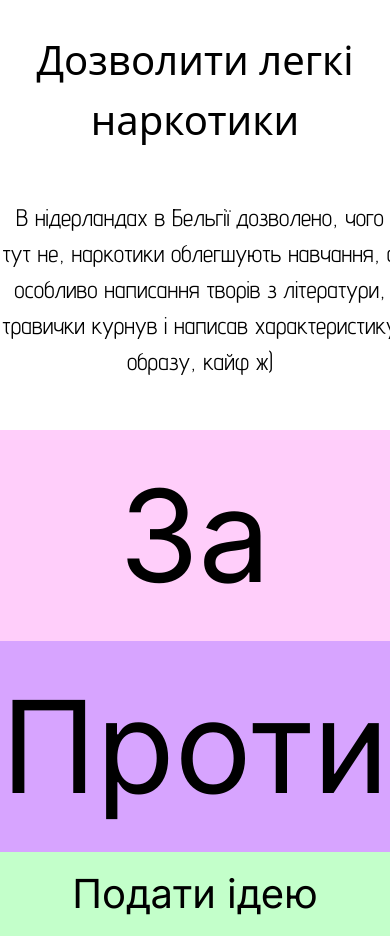
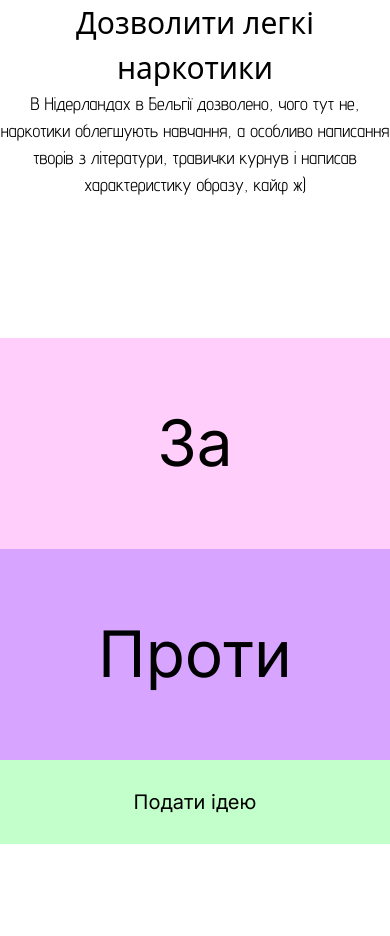
Before and after one commit to Slavik0911/schoolvoit, a website: page index.html in a window 390 px wide. After the commit the page ends 844 px from the top, so only its background shows below. Drawn offline with Linux system fonts and the light colour scheme.

Commit message:
Add adaptive interface

```diff
--- a/index.html
+++ b/index.html
@@ -5,30 +5,19 @@
   <meta name="viewport" content="width=device-width, initial-scale=1.0">
   <link href="./output.css" rel="stylesheet">
   <link href="input.css" rel="stylesheet">
-
   <link href="https://fonts.googleapis.com/css2?family=Inter:wght@400;700&display=swap" rel="stylesheet">
   <link href="https://fonts.googleapis.com/css2?family=Advent+Pro:wght@400;700&display=swap" rel="stylesheet">
-
-
 </head>
-<body>
-  <h1 class="title mt-[30px]">
-    Дозволити легкі наркотики
-  </h1>
-  <h1 class="title-description mt-[50px]">
-    В нідерландах в Бельгії дозволено, чого тут не, наркотики облегшують навчання, а особливо написання творів з літератури, травички курнув і написав характеристику образу, кайф ж)
-  </h1>
-<div>
-    <button class="void-button marsallo mt-[50px]">
-        За
-    </button>
-    <button class="void-button purple">
-        Проти
-    </button>
-    <button class="void-button void-button--small light-green">
-        Подати ідею
-    </button>
+<body class="flex flex-col min-h-screen">
+  <h1 class="title">Дозволити легкі наркотики</h1>
+  <h1 class="title-description">В Нідерландах в Бельгії дозволено, чого тут не, наркотики облегшують навчання, а особливо написання творів з літератури, травички курнув і написав характеристику образу, кайф ж)</h1>
+  <div class="flex-grow">
 </div>
+  <div>
+    <button class="void-button marsallo">За</button>
+    <button class="void-button purple">Проти</button>
+    <button class="void-button void-button--small light-green">Подати ідею</button>
+  </div>
 
 </body>
 </html>
--- a/input.css
+++ b/input.css
@@ -1,41 +1,72 @@
 @tailwind base;
 @tailwind components;
 @tailwind utilities;
+@layer components {
+    .button-container {
+        @apply flex flex-col w-full; /* Дозволяє контейнеру займати 100% ширини */
+    }
 
-@layer components {
     .inter {
         font-family: 'Inter', sans-serif;
     }
-
     .advent-pro {
         font-family: 'Advent Pro', sans-serif;
     }
-
     .marsallo {
         background: #FFCEFA;
     }
-
     .purple {
         background: #D7A4FF;
     }
-
     .light-green{
         background: #C3FFCA;
     }
-
     .void-button {
-        @apply w-full h-[25vh] text-[128px] inter; /* Використовуйте font-inter без крапки */
+        @apply w-full h-[25vh] text-[128px] inter;
     }
-
     .void-button--small {
-        @apply h-[10vh] text-[40px] inter; /* Використовуйте модифікатор без крапки */
+        @apply h-[10vh] text-[40px] inter;
     }
-
     .title{
         @apply text-[40px] text-center
     }
+    .title-description{
+        @apply w-full text-[24px] advent-pro text-center mx-auto;
+    }
+    .title-creator {
+        @apply text-[24px] advent-pro; /* Стилі тексту "byYp" */
+        right: 10px; /* Відстань від правого краю кнопки */
+        top: 50%; /* Вирівнюємо по вертикалі по центру кнопки */
+        transform: translateY(-50%); /* Центруємо по вертикалі */
+    }
 
-    .title-description{
-        @apply w-[400px] text-[24px] advent-pro text-center mx-auto;
+    @media (max-width: 1024px) {
+        .title{
+            @apply text-[30px] text-center
+        }
+        .title-description{
+            @apply w-full text-[24px] advent-pro text-center
+        }
+        .void-button{
+            @apply w-full h-[25vh] text-[64px] inter;
+        }
+        .void-button--small {
+            @apply h-[10vh] text-[40px] inter;
+        }
     }
+    @media (max-width: 630px) {
+        .title{
+            @apply text-[30px] text-center
+        }
+        .title-description{
+            @apply w-full text-[18px] advent-pro text-center
+        }
+        .void-button{
+            @apply w-full h-[25vh] text-[64px] inter;
+        }
+        .void-button--small {
+            @apply h-[10vh] text-[20px] inter;
+        }
+    }
+
 }
--- a/tailwind.config.js
+++ b/tailwind.config.js
@@ -1,6 +1,8 @@
 module.exports = {
   content: [
-    "./src/**/*.{html,js}",
+    './*.html',
+    './**/*.html',
+    './src/**/*.{js,jsx,ts,tsx}',
   ],
   theme: {
     extend: {
```
Also changed, not shown: output.css.
